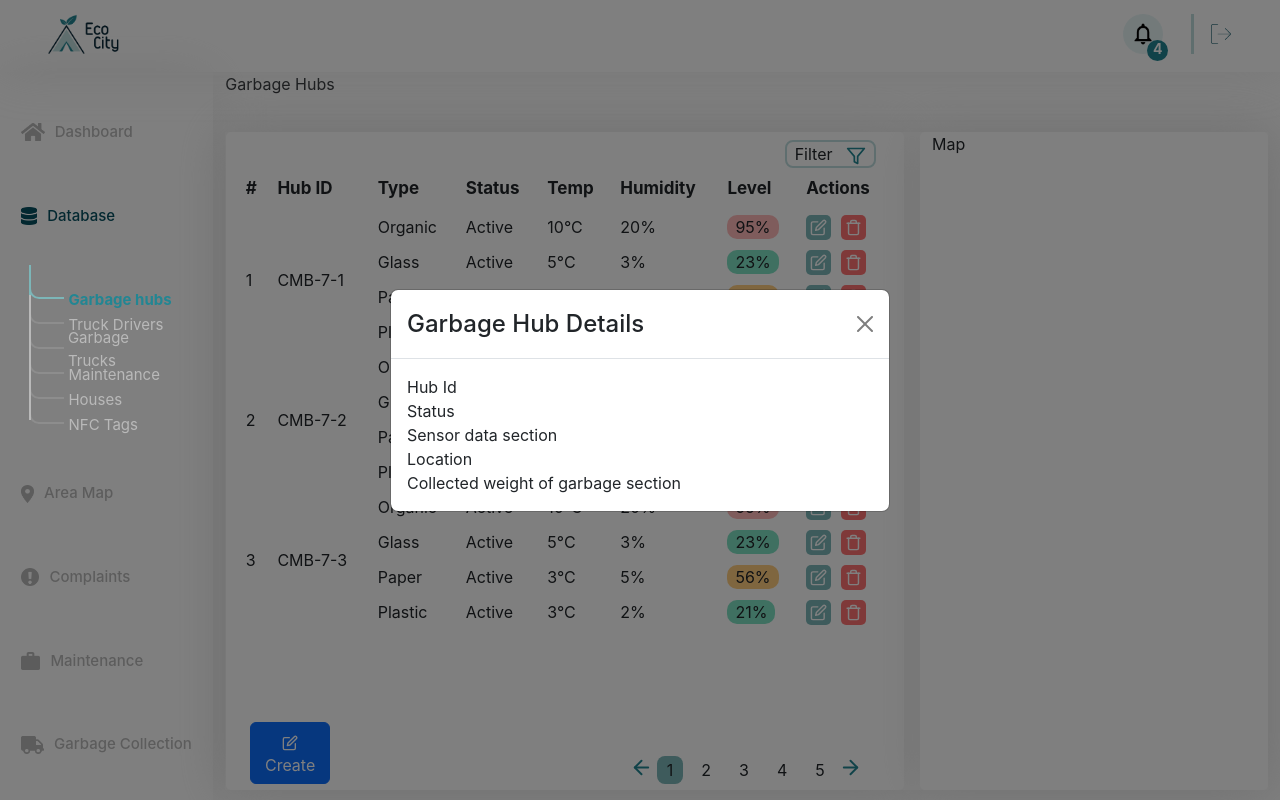
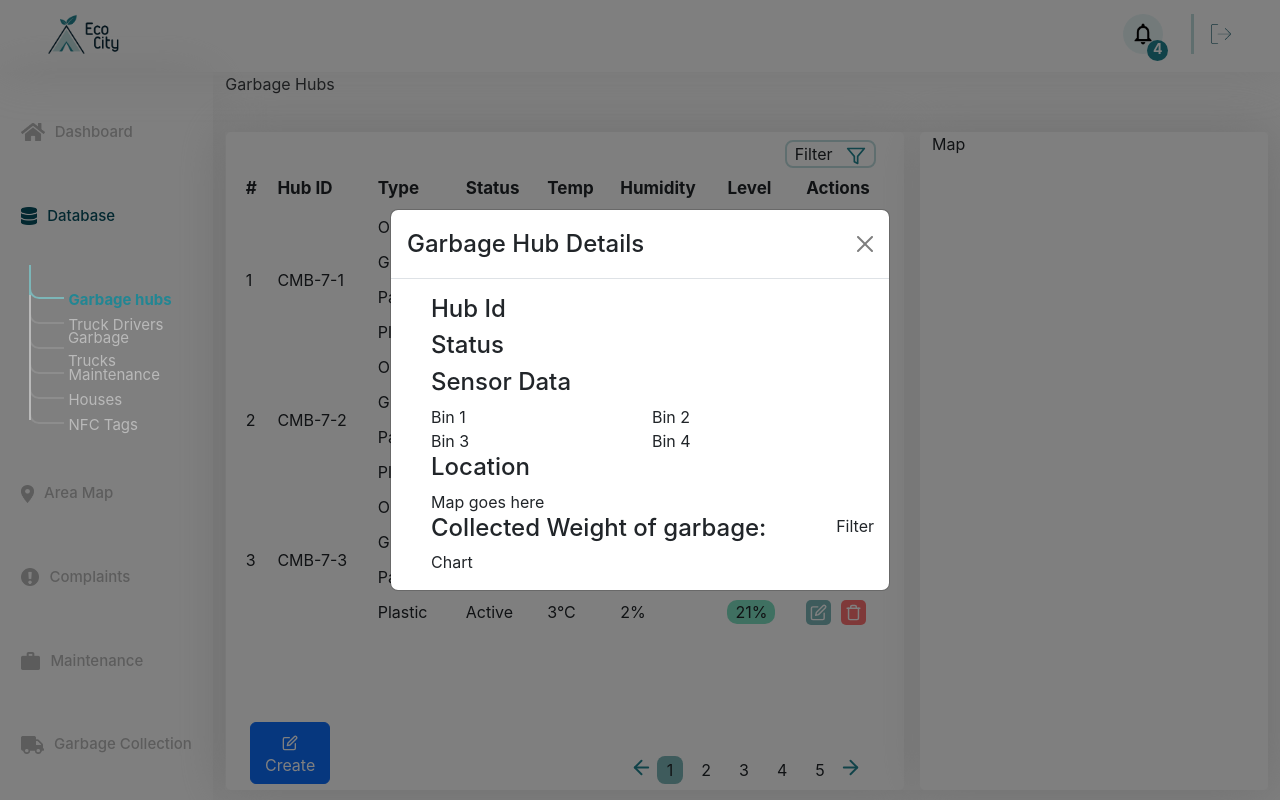
Before and after one commit to IsuruVihan/EcoCity, a React (Create React App) app in the folder admin/: page /database/garbage-hubs in a window 1280 px wide. Both pictures are taken after a click on the element 564 px from the left and 279 px from the top of the page. Built offline with nearby package versions, Linux system fonts and the light colour scheme.

Commit message:
Completed the model

```diff
--- a/admin/src/pages/Database/GarbageHubs/modals/GarbageHubDetailsModal.js
+++ b/admin/src/pages/Database/GarbageHubs/modals/GarbageHubDetailsModal.js
@@ -39,11 +39,38 @@ const GarbageHubDetailsModal = (props) => {
             </Modal.Header>
 
             <Modal.Body>
-                <div>Hub Id</div>
-                <div>Status</div>
-                <div>Sensor data section</div>
-                <div>Location</div>
-                <div>Collected weight of garbage section</div>
+                <Container>
+                    <Row className='mx-0'>
+                        <Col>
+                            <div className='h4'>Hub Id</div>
+                            <div className='h4'>Status</div>
+                        </Col>
+                    </Row>
+                    <Row className='mx-0'>
+                        <Col lg={12} className='h4'>Sensor Data</Col>
+                        <Col lg={12}>
+                            <Row>
+                                <Col lg={6}>Bin 1</Col>
+                                <Col lg={6}>Bin 2</Col>
+                                <Col lg={6}>Bin 3</Col>
+                                <Col lg={6}>Bin 4</Col>
+                            </Row>
+                        </Col>
+                    </Row>
+                    <Row className='mx-0'>
+                        <Col lg={12} className='h4'>Location</Col>
+                        <Col lg={12}>
+                            Map goes here
+                        </Col>
+                    </Row>
+                    <Row className='mx-0'>
+                        <Col lg={11} className='h4'>Collected Weight of garbage:</Col>
+                        <Col lg={1}>Filter</Col>
+                        <Col lg={12}>
+                            Chart
+                        </Col>
+                    </Row>
+                </Container>
             </Modal.Body>
 
         </Modal>
```
